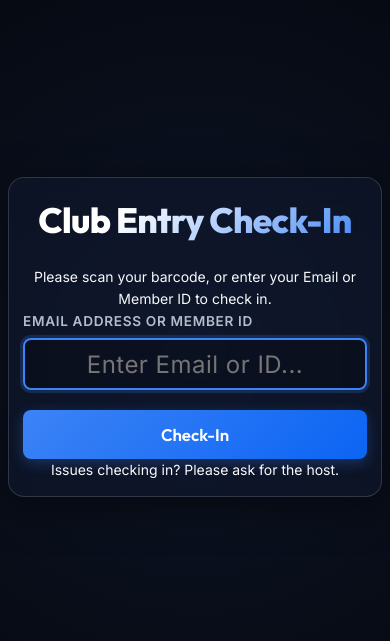
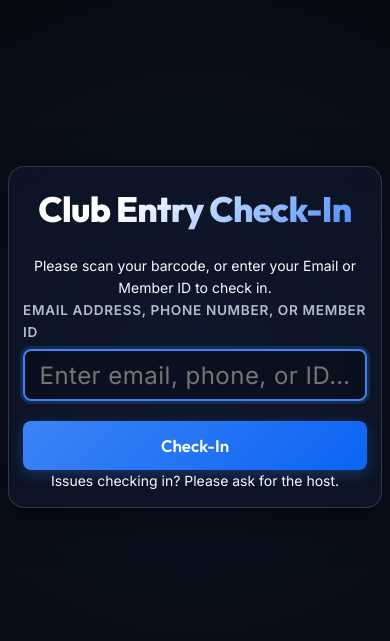
Before and after one commit to tampa-gaming-guild/clubmanager, a PHP site: page /member/public_html/member/checkin.php in a window 390 px wide. Shown: the part 69-710 px from the top of the page. Run offline with PHP 8.4, Linux system fonts and the light colour scheme.

Commit message:
Add phone number to member search, check-in, and lookup
- Add normalize_phone() and format_phone() helpers to bootstrap.php
- Normalize phone to digits-only on save in BillingHelper, join.php, and CiviCRMImporter
- Host check-in search now matches on phone (digit-normalized LIKE query); phone shown formatted in result meta line
- Kiosk check-in accepts phone as a third identifier alongside email and member ID; handles ambiguous (multiple-match) case with a clear error
- Admin member directory search includes phone via data-phone attribute on table rows
- Profile page displays phone formatted as (NXX) NXX-XXXX

Co-Authored-By: Claude Sonnet 4.6 <noreply@anthropic.com>

```diff
--- a/config/bootstrap.php
+++ b/config/bootstrap.php
@@ -155,6 +155,23 @@ function verify_csrf_token($token) {
  */
 function e($string) {
     return htmlspecialchars($string ?? '', ENT_QUOTES, 'UTF-8');
+}
+
+/** Strip all non-digit characters; drop a leading country code '1' from 11-digit US numbers. */
+function normalize_phone(string $phone): string {
+    $digits = preg_replace('/\D/', '', $phone);
+    if (strlen($digits) === 11 && $digits[0] === '1') {
+        $digits = substr($digits, 1);
+    }
+    return $digits;
+}
+
+/** Format a 10-digit string as (NXX) NXX-XXXX; return raw value for any other length. */
+function format_phone(string $digits): string {
+    if (strlen($digits) === 10) {
+        return '(' . substr($digits, 0, 3) . ') ' . substr($digits, 3, 3) . '-' . substr($digits, 6);
+    }
+    return $digits;
 }
 
 /**
--- a/public_html/member/checkin.php
+++ b/public_html/member/checkin.php
@@ -54,6 +54,15 @@ function resolve_checkin_contact_id(string $identifier): int {
     }
     if (is_numeric($identifier)) {
         return (int)$identifier;
+    }
+    $digits = normalize_phone($identifier);
+    if ($digits !== '') {
+        $stmt = $appDb->prepare("SELECT id FROM tgg_contacts WHERE phone = :phone AND is_deleted = 0");
+        $stmt->execute(['phone' => $digits]);
+        $rows = $stmt->fetchAll();
+        if (count($rows) === 1) {
+            return (int)$rows[0]['id'];
+        }
     }
     return 0;
 }
@@ -128,7 +137,7 @@ if ($_SERVER['REQUEST_METHOD'] === 'POST') {
     $isAjax = isset($_POST['ajax']) || (isset($_SERVER['HTTP_X_REQUESTED_WITH']) && $_SERVER['HTTP_X_REQUESTED_WITH'] === 'XMLHttpRequest');
 
     if (empty($identifier)) {
-        $errorMsg = "Please enter your Email or Member ID.";
+        $errorMsg = "Please enter your Email, Phone Number, or Member ID.";
     } else {
         try {
             $appDb = Database::getAppConnection();
@@ -187,13 +196,28 @@ if ($_SERVER['REQUEST_METHOD'] === 'POST') {
                     if ($row) {
                         $contactId = (int)$row['id'];
                     }
-                } else if (is_numeric($identifier)) {
+                } elseif (is_numeric($identifier)) {
                     // Resolved via Contact ID
                     $contactId = (int)$identifier;
+                } else {
+                    // Resolved via Phone
+                    $digits = normalize_phone($identifier);
+                    if ($digits !== '') {
+                        $phoneStmt = $appDb->prepare("SELECT id FROM tgg_contacts WHERE phone = :phone AND is_deleted = 0");
+                        $phoneStmt->execute(['phone' => $digits]);
+                        $phoneRows = $phoneStmt->fetchAll();
+                        if (count($phoneRows) === 1) {
+                            $contactId = (int)$phoneRows[0]['id'];
+                        } elseif (count($phoneRows) > 1) {
+                            $errorMsg = "Multiple accounts share that phone number. Please use your email address or member ID.";
+                        }
+                    }
                 }
 
                 if ($contactId <= 0) {
-                    $errorMsg = "Member not found. Please check your Email or Member ID.";
+                    if (empty($errorMsg)) {
+                        $errorMsg = "Member not found. Please check your email, phone number, or member ID.";
+                    }
                 } else {
                     // 2. Fetch Contact Name and Expiry Date
                     $contactStmt = $appDb->prepare("SELECT display_name FROM tgg_contacts WHERE id = :id AND is_deleted = 0 LIMIT 1");
@@ -351,8 +375,8 @@ if ($_SERVER['REQUEST_METHOD'] === 'POST') {
                         <input type="hidden" id="identifier" name="identifier" value="<?php echo e($_SESSION['user']['contact_id']); ?>">
                     <?php else: ?>
                         <div class="form-group large-input">
-                            <label for="identifier">Email Address or Member ID</label>
-                            <input type="text" id="identifier" name="identifier" autocomplete="off" autocorrect="off" autocapitalize="none" spellcheck="false" data-1p-ignore data-lpignore="true" data-bwignore data-form-type="other" required placeholder="Enter Email or ID..." autofocus>
+                            <label for="identifier">Email Address, Phone Number, or Member ID</label>
+                            <input type="text" id="identifier" name="identifier" autocomplete="off" autocorrect="off" autocapitalize="none" spellcheck="false" data-1p-ignore data-lpignore="true" data-bwignore data-form-type="other" required placeholder="Enter email, phone, or ID…" autofocus>
                         </div>
                     <?php endif; ?>
 
--- a/public_html/member/join.php
+++ b/public_html/member/join.php
@@ -189,7 +189,7 @@ if ($_SERVER['REQUEST_METHOD'] === 'POST' && !isset($_GET['status']) && !$isAjax
                 // JOIN: brand-new contact.
                 $firstName = trim($_POST['first_name'] ?? '');
                 $lastName = trim($_POST['last_name'] ?? '');
-                $phone = trim($_POST['phone'] ?? '');
+                $phone = normalize_phone(trim($_POST['phone'] ?? ''));
 
                 if (empty($firstName) || empty($lastName)) {
                     throw new Exception("First and last name are required.");
--- a/public_html/member/profile.php
+++ b/public_html/member/profile.php
@@ -778,7 +778,7 @@ $displayNameToPublic = !empty(trim($settings['custom_display_name'] ?? '')) ? tr
                                         </tr>
                                         <tr>
                                             <td><strong>Phone:</strong></td>
-                                            <td><?php echo e($contact['phone'] ?: 'None registered'); ?></td>
+                                            <td><?php echo e($contact['phone'] ? format_phone($contact['phone']) : 'None registered'); ?></td>
                                         </tr>
                                         <?php if ($membership): ?>
                                             <tr>
--- a/src/BillingHelper.php
+++ b/src/BillingHelper.php
@@ -548,7 +548,7 @@ class BillingHelper {
         $firstName = trim($firstName);
         $lastName = trim($lastName);
         $email = trim(strtolower($email));
-        $phone = trim($phone);
+        $phone = normalize_phone(trim($phone));
 
         if (empty($firstName) || empty($lastName)) {
             throw new Exception("First and last name are required.");
--- a/src/CiviCRMImporter.php
+++ b/src/CiviCRMImporter.php
@@ -151,7 +151,7 @@ class CiviCRMImporter {
                     'first_name' => $contact['first_name'],
                     'last_name' => $contact['last_name'],
                     'email' => strtolower(trim($contact['email'])),
-                    'phone' => $contact['phone'],
+                    'phone' => normalize_phone((string)($contact['phone'] ?? '')) ?: null,
                     'is_deleted' => (int)$contact['is_deleted']
                 ]);
 
```
Also changed, not shown: public_html/member/admin/dashboard.php (+4 -3 lines), public_html/member/host_checkin.php (+22 -13 lines).
